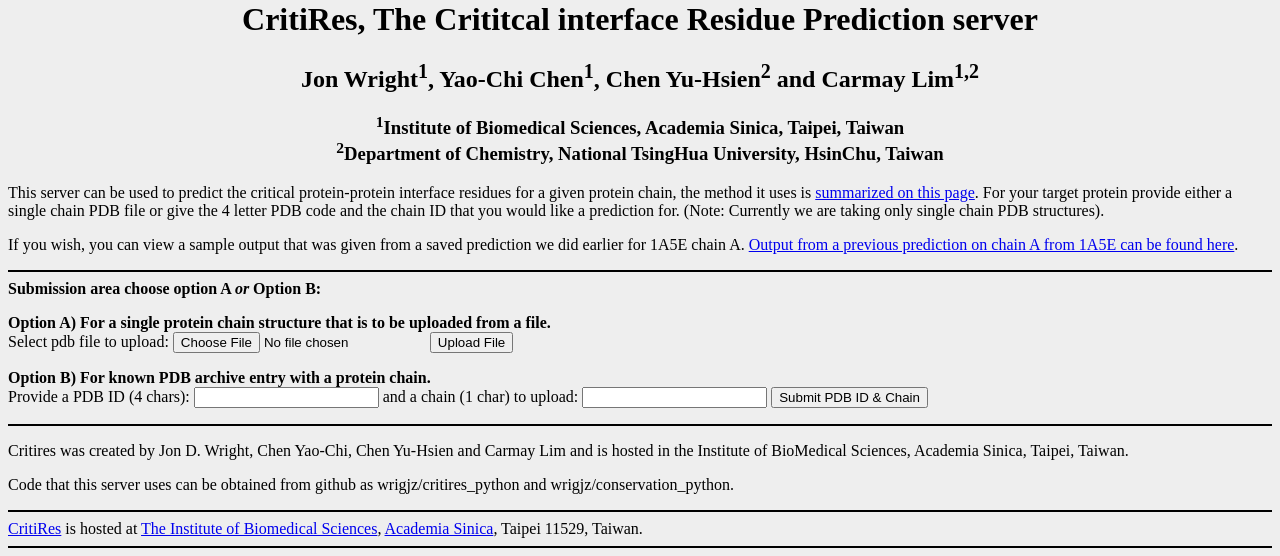
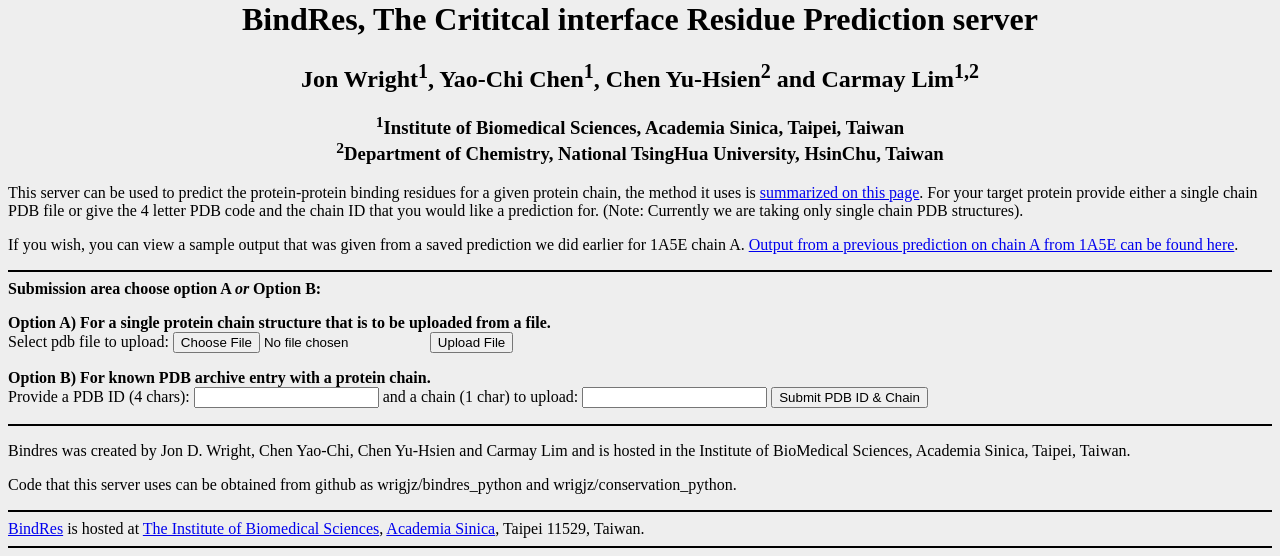
Before and after one commit to wrigjz/bindres_php, a PHP site: page /index.html in a window 1280 px wide. Shown: the part 332-888 px from the top of the page. Run offline with PHP 8.4, Linux system fonts and the light colour scheme.

Commit message:
Major update

```diff
--- a/index.html
+++ b/index.html
@@ -3,23 +3,23 @@
   <head>
     <!-- saved from url=(0030)http://192.168.15.106/dnasite/ -->
     <meta http-equiv="Content-Type" content="text/html; charset=UTF-8">
-    <title>CritiRes</title>
+    <title>BindRes</title>
     <meta content="Yao-Chi Chen, Jon Wright and Carmay Lim" name="author">
-    <meta content="Webpage interface to the CritiRes residue prediction server"
+    <meta content="Webpage interface to the BindRes residue prediction server"
       name="description">
-    <meta content="CritiRes - Crititcal interface Residue Prediction server" name="keywords">
+    <meta content="BindRes - Binding Residue Prediction server" name="keywords">
   </head>
 <body BGCOLOR="#EEEEEE">
    <div style="text-align: center;">
       <center> <img src="images/as-en_07.gif" alt="Academia Sinica Logo"></center>
     </div>
-    <h1 style="text-align: center;">CritiRes, The Crititcal interface Residue Prediction server</h1>
+    <h1 style="text-align: center;">BindRes, The Crititcal interface Residue Prediction server</h1>
     <h2 style="text-align: center;"> Jon Wright<sup>1</sup>, Yao-Chi Chen<sup>1</sup>, Chen Yu-Hsien<sup>2</sup> and Carmay Lim<sup>1,2</sup></h2>
     <h3 style="text-align: center;"> <sup>1</sup>Institute of
       Biomedical Sciences, Academia Sinica, Taipei, Taiwan<br>
         <sup>2</sup>Department of Chemistry, National TsingHua University,
           HsinChu, Taiwan </h3>
-    <p>This server can be used to predict the critical protein-protein interface
+    <p>This server can be used to predict the protein-protein binding
       residues for a given protein chain, the method it uses is <a href="methods.html">summarized on this page</a>.
       For your target protein provide either a single chain PDB file or give the 4 letter PDB code and the chain ID that you would like a prediction for.  (Note: Currently we are taking only single chain PDB structures).</p>
     <p> If you wish, you can view a sample output that was given from a saved prediction
@@ -43,10 +43,10 @@
 </form>
 
 <hr style="border-style: solid; color: black;">
-<p>Critires was created by Jon D. Wright, Chen Yao-Chi, Chen Yu-Hsien and Carmay Lim and is hosted in the Institute of BioMedical Sciences, Academia Sinica, Taipei, Taiwan.</p>
-<p>Code that this server uses can be obtained from github as wrigjz/critires_python and wrigjz/conservation_python.
+<p>Bindres was created by Jon D. Wright, Chen Yao-Chi, Chen Yu-Hsien and Carmay Lim and is hosted in the Institute of BioMedical Sciences, Academia Sinica, Taipei, Taiwan.</p>
+<p>Code that this server uses can be obtained from github as wrigjz/bindres_python and wrigjz/conservation_python.
 <hr style="border-style: solid; color: black;">
-   <a href="https://critires.limlab.dnsalias.org">CritiRes</a> is hosted at <a href="http://www.ibms.sinica.edu.tw">The Institute of Biomedical Sciences</a>, <a href="http://www.sinica.edu.tw">Academia Sinica</a>, Taipei 11529, Taiwan.
+   <a href="https://bindres.limlab.dnsalias.org">BindRes</a> is hosted at <a href="http://www.ibms.sinica.edu.tw">The Institute of Biomedical Sciences</a>, <a href="http://www.sinica.edu.tw">Academia Sinica</a>, Taipei 11529, Taiwan.
                <hr style="border-style: solid; color: black;">
 </body>
 </html>
```
Also changed, not shown: index.php (+13 -13 lines), pdbid.php (+8 -8 lines), upload.php (+7 -7 lines), README.md, 6 other files.
